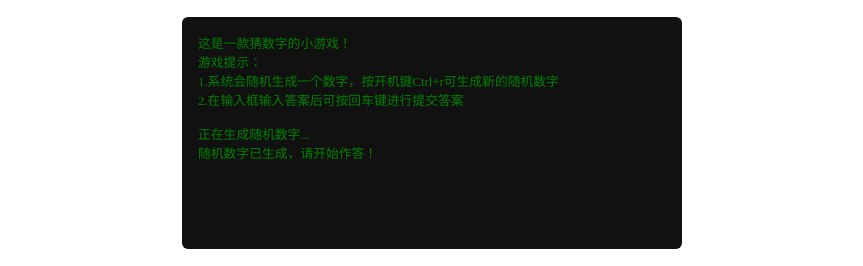
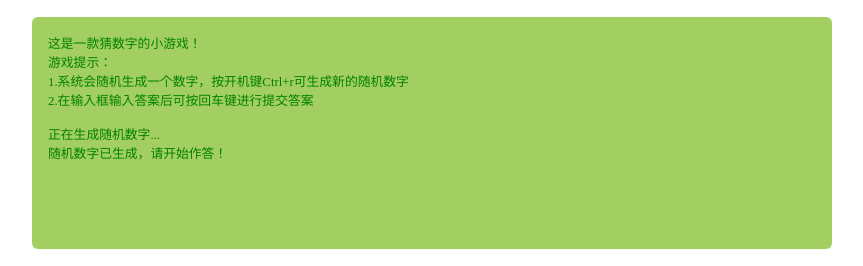
Before and after one commit to cloudeepth/guess-number, a plain HTML site: page index.html in a window 1280 px wide. Shown: the part 69-335 px from the top of the page, without its empty margins (208-1071 px from the left). Drawn offline with Linux system fonts and the light colour scheme.

Commit message:
modify background

```diff
--- a/css/index.css
+++ b/css/index.css
@@ -4,7 +4,7 @@
 }
 
 .container {
-    width: 500px;
+    width: 800px;
     margin-left: auto;
     margin-right: auto;
 }
@@ -19,7 +19,7 @@
 
 .tip-box {
     height: 200px;
-    background-color: #111111;
+    background-color: #a3cf62;
     color: green;
     padding: 16px;
     font-size: .8em;
```
